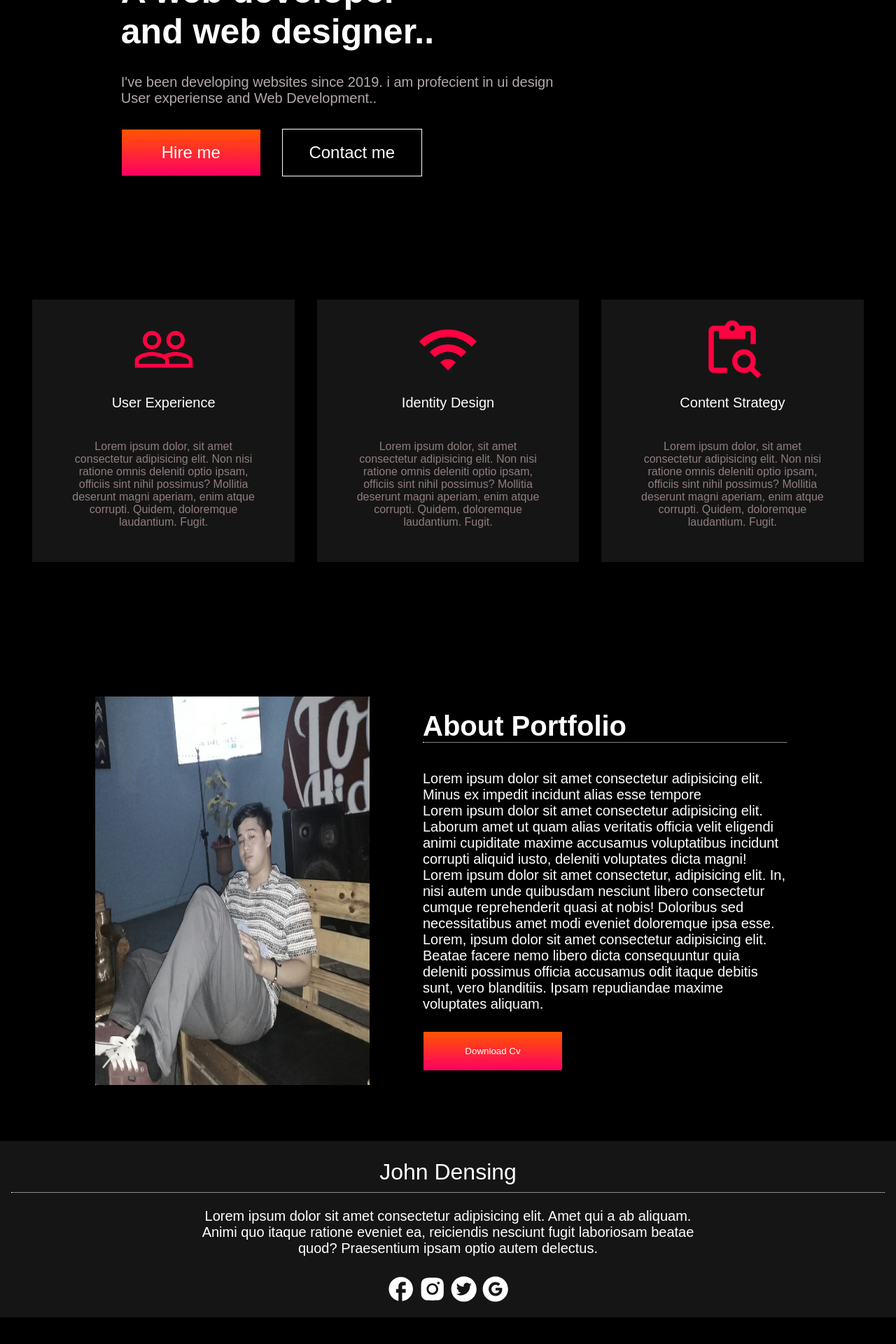
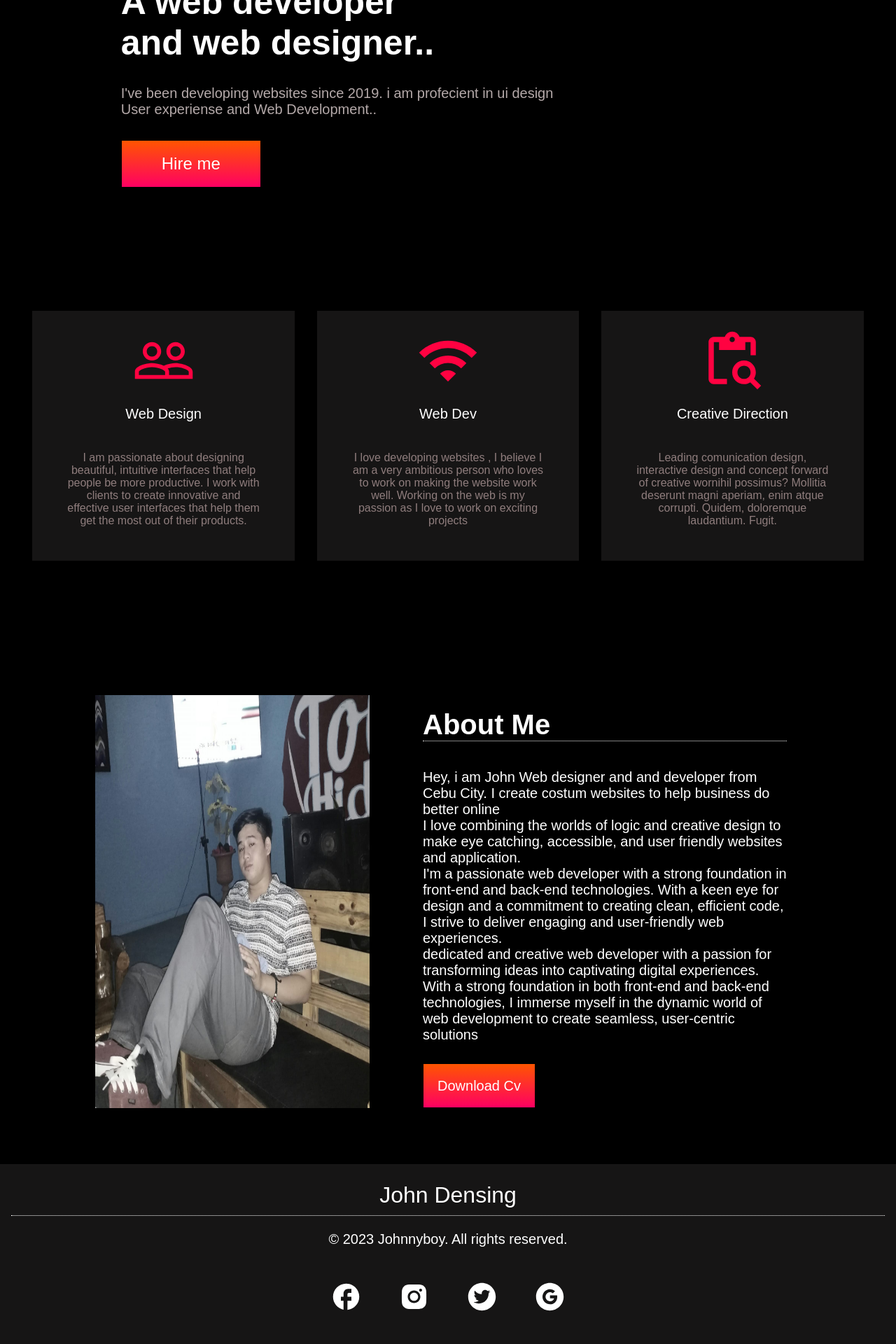
Before and after one commit to Johnnyboymahhboy/My-Portfolio, a React (Vite) app: page /My-Portfolio in a window 1280 px wide. Shown: the part 338-2258 px from the top of the page at 70% size. Before the commit the page ends 2220 px from the top, so only its background shows below. Built offline with nearby package versions, Linux system fonts and the light colour scheme.

Commit message:
add: initial files

```diff
--- a/src/Pages/About.jsx
+++ b/src/Pages/About.jsx
@@ -10,16 +10,20 @@ function About() {
                   <img className='img1' src={second} alt="" />
 
             <div className='para-container1'>
-            <h1 className='text-heading1'>About Portfolio Minimal</h1>
-            <p>Lorem ipsum dolor sit amet consectetur adipisicing elit. Minus ex impedit incidunt alias esse tempore</p>
-                <p>Lorem ipsum dolor sit amet consectetur adipisicing elit. Laborum amet ut quam alias veritatis officia velit eligendi animi cupiditate maxime accusamus voluptatibus incidunt corrupti aliquid iusto, deleniti voluptates dicta magni!</p>
-                <p>Lorem ipsum dolor sit amet consectetur, adipisicing elit. In, nisi autem unde quibusdam nesciunt libero consectetur cumque reprehenderit quasi at nobis! Doloribus sed necessitatibus amet modi eveniet doloremque ipsa esse.</p>
-                <p>Lorem, ipsum dolor sit amet consectetur adipisicing elit. Beatae facere nemo libero dicta consequuntur quia deleniti possimus officia accusamus odit itaque debitis sunt, vero blanditiis. Ipsam repudiandae maxime voluptates aliquam. </p>
-               <button className='downloadBtn1'>Download Cv</button>
+            <h1 className='text-heading1'>About Me</h1>
+            <p>Hey, i am John Web designer and and developer from Cebu City. I create costum websites to help business do better online</p>
+                <p>I love combining the worlds of logic and creative design to make eye catching, accessible, and user friendly websites and application. </p>
+                <p>I'm a passionate web developer with a strong foundation in front-end and back-end technologies. With a keen eye for design and a commitment to creating clean, efficient code, I strive to deliver engaging and user-friendly web experiences.</p>
+                <p> dedicated and creative web developer with a passion for transforming ideas into captivating digital experiences. With a strong foundation in both front-end and back-end technologies, I immerse myself in the dynamic world of web development to create seamless, user-centric solutions </p>
+                <div className='btaa'>
+               <a className='downloadBtn' href='https://drive.google.com/uc?export=download&id=1a9ZF5LbatRIN_DPGAyEhMLj3iEtRmnvW' download="ResumeDen-1.pdf">Download Cv</a>
+               </div>
             </div>
           </div>
         </div>
         </>
+
+
   )
 }
 
--- a/src/Pages/Home.jsx
+++ b/src/Pages/Home.jsx
@@ -1,8 +1,10 @@
 import React, { useState } from 'react'
+import { useNavigate } from 'react-router-dom'
 import './PagesStyleCss/HomeStyle.css'
 import './PagesStyleCss/aboutextension.css'
 import './PagesStyleCss/exp.css'
 import Img from '../assets/profile.jpg'
+import Contact from '../Pages/Contact'
 
 import { MdPeopleOutline } from 'react-icons/md';
 import { MdWifi } from 'react-icons/md';
@@ -11,7 +13,7 @@ import { MdOutlineContentPasteSearch } from 'react-icons/md';
 
 
 function Home() {
-
+  const navigate = useNavigate();
 
   return (
     <>
@@ -30,8 +32,7 @@ function Home() {
                     <p>User experiense and Web Development..</p>
                   </div>
                   <div className='btns'>
-                    <button className='btnHire'>Hire me</button>
-                    <button className='btnContact'>Contact me</button>
+                    <button className='btnHire' onClick={() => navigate('/My-Portfolio/contact')} >Hire me</button>
                   </div>
         </div>
     </div>
@@ -41,18 +42,18 @@ function Home() {
     <div className='an-container'>
         <div className='user-experience'>
           <MdPeopleOutline className='icons'/>
-          <h1 className='hd1'>User Experience</h1>
-          <p className='par'>Lorem ipsum dolor, sit amet consectetur adipisicing elit. Non nisi ratione omnis deleniti optio ipsam, officiis sint nihil possimus? Mollitia deserunt magni aperiam, enim atque corrupti. Quidem, doloremque laudantium. Fugit.</p>
+          <h1 className='hd1'>Web Design</h1>
+          <p className='par'>I am passionate about designing beautiful, intuitive interfaces that help people be more productive. I work with clients to create innovative and effective user interfaces that help them get the most out of their products.</p>
           </div>
         <div className='user-experience'>
         <MdWifi className='icons'/>
-          <h1 className='hd1'>Identity Design</h1>
-          <p className='par'>Lorem ipsum dolor, sit amet consectetur adipisicing elit. Non nisi ratione omnis deleniti optio ipsam, officiis sint nihil possimus? Mollitia deserunt magni aperiam, enim atque corrupti. Quidem, doloremque laudantium. Fugit.</p>
+          <h1 className='hd1'>Web Dev</h1>
+          <p className='par'>I love developing websites , I believe I am a very ambitious person who loves to work on making the website work well. Working on the web is my passion as I love to work on exciting projects</p>
         </div>
         <div className='user-experience'>
         <MdOutlineContentPasteSearch className='icons'/>
-          <h1 className='hd1'>Content Strategy</h1>
-          <p className='par'>Lorem ipsum dolor, sit amet consectetur adipisicing elit. Non nisi ratione omnis deleniti optio ipsam, officiis sint nihil possimus? Mollitia deserunt magni aperiam, enim atque corrupti. Quidem, doloremque laudantium. Fugit.</p>
+          <h1 className='hd1'>Creative Direction</h1>
+          <p className='par'>Leading comunication design, interactive design and concept forward of creative wornihil possimus? Mollitia deserunt magni aperiam, enim atque corrupti. Quidem, doloremque laudantium. Fugit.</p>
         </div>
       </div>
    </div>
@@ -64,15 +65,20 @@ function Home() {
                   <img className='img' src={Img} alt="" />
 
             <div className='para-container'>
-            <h1 className='text-heading'>About Portfolio</h1>
-                <p>Lorem ipsum dolor sit amet consectetur adipisicing elit. Minus ex impedit incidunt alias esse tempore</p>
-                <p>Lorem ipsum dolor sit amet consectetur adipisicing elit. Laborum amet ut quam alias veritatis officia velit eligendi animi cupiditate maxime accusamus voluptatibus incidunt corrupti aliquid iusto, deleniti voluptates dicta magni!</p>
-                <p>Lorem ipsum dolor sit amet consectetur, adipisicing elit. In, nisi autem unde quibusdam nesciunt libero consectetur cumque reprehenderit quasi at nobis! Doloribus sed necessitatibus amet modi eveniet doloremque ipsa esse.</p>
-                <p>Lorem, ipsum dolor sit amet consectetur adipisicing elit. Beatae facere nemo libero dicta consequuntur quia deleniti possimus officia accusamus odit itaque debitis sunt, vero blanditiis. Ipsam repudiandae maxime voluptates aliquam. </p>
-               <button className='downloadBtn'>Download Cv</button>
+            <h1 className='text-heading'>About Me</h1>
+            <p>Hey, i am John Web designer and and developer from Cebu City. I create costum websites to help business do better online</p>
+                <p>I love combining the worlds of logic and creative design to make eye catching, accessible, and user friendly websites and application. </p>
+                <p>I'm a passionate web developer with a strong foundation in front-end and back-end technologies. With a keen eye for design and a commitment to creating clean, efficient code, I strive to deliver engaging and user-friendly web experiences.</p>
+                <p> dedicated and creative web developer with a passion for transforming ideas into captivating digital experiences. With a strong foundation in both front-end and back-end technologies, I immerse myself in the dynamic world of web development to create seamless, user-centric solutions </p>
+               <div className='btaa'>
+               <a className='downloadBtn' href='https://drive.google.com/uc?export=download&id=1a9ZF5LbatRIN_DPGAyEhMLj3iEtRmnvW' download="ResumeDen-2.pdf">Download Cv</a>
+               </div>
             </div>
           </div>
    </div>
+
+
+
 
 
 
--- a/src/Pages/PagesStyleCss/HomeStyle.css
+++ b/src/Pages/PagesStyleCss/HomeStyle.css
@@ -65,18 +65,6 @@
   flex-wrap: nowrap;
 }
 
-.btnContact{
-  margin-left: 30px;
-  background-color: black;
-  color: white;
-  border: 1px solid white ;
-  transition: background-color 0.3s ease;
-  cursor: pointer;
-  width: 200px;
-  font-size: 1.5em;
-  padding: .8em;
-
-}
 .btnHire{
   background: linear-gradient(#ff5500, #ff0062);
   color: white;
@@ -154,18 +142,6 @@
     flex-wrap: nowrap;
   }
 
-  .btnContact{
-    margin-left: 20px;
-    background-color: black;
-    color: white;
-    border: 1px solid white ;
-    transition: background-color 0.3s ease;
-    cursor: pointer;
-    width: 100px;
-    font-size: 12px;
-    padding: .5em;
-
-  }
   .btnHire{
     background: linear-gradient(#ff5500, #ff0062);
     color: white;
@@ -261,18 +237,6 @@
     flex-wrap: nowrap;
   }
 
-  .btnContact{
-    margin-left: 20px;
-    background-color: black;
-    color: white;
-    border: 1px solid white ;
-    transition: background-color 0.3s ease;
-    cursor: pointer;
-    width: 100px;
-    font-size: 12px;
-    padding: .5em;
-
-  }
   .btnHire{
     background: linear-gradient(#ff5500, #ff0062);
     color: white;
@@ -1053,18 +1017,7 @@
     flex-wrap: nowrap;
   }
 
-  .btnContact{
-    margin-left: 20px;
-    background-color: black;
-    color: white;
-    border: 1px solid white ;
-    transition: background-color 0.3s ease;
-    cursor: pointer;
-    width: 100px;
-    font-size: 15px;
-    padding: .5em;
 
-  }
   .btnHire{
     background: linear-gradient(#ff5500, #ff0062);
     color: white;
--- a/src/Pages/PagesStyleCss/aboutextension.css
+++ b/src/Pages/PagesStyleCss/aboutextension.css
@@ -33,16 +33,17 @@
 
 }
 .downloadBtn{
-  margin-top: 2em;
-  width: 250px;
-  padding: 1.5em;
+  padding: 1em;
   background: linear-gradient(#ff5500, #ff0062);
   color: white;
   transition: background-color 0.3s ease;
   cursor: pointer;
   width: 200px;
+  border: 1px solid black ;
 
-  border: 1px solid black ;
+}
+.btaa{
+  margin-top: 50px;
 }
 
 
@@ -271,4 +272,5 @@
     font-size: 18px;
     font-family: Arial, Helvetica, sans-serif;
   }
+
 }
--- a/src/Pages/PagesStyleCss/abpage.css
+++ b/src/Pages/PagesStyleCss/abpage.css
@@ -14,7 +14,7 @@
 
 .img1{
   width: 35%;
-  max-width: 100%;
+  max-width: 500px;
   height: auto;
 
 }
@@ -52,6 +52,9 @@
   border: 1px solid white ;
   transform: scale(1.1);
 }
+.btaa{
+  margin-top: 50px;
+}
 
 
 
@@ -64,10 +67,15 @@
     padding: 0em;
     padding-top: 1em;
   }
+  .btaa{
+    margin-top: 50px;
+    margin-bottom: 50px;
+  }
+
 
   .img1{
     width: 35%;
-    min-width: 100px;
+    min-width: 200px;
     max-height: 500px;
   }
 
@@ -98,6 +106,9 @@
     min-width: 20px;
     border: 1px solid black ;
   }
+  .btaa{
+    margin-top: 50px;
+  }
 }
 
 @media (min-width: 200px) and (max-width: 319px){
@@ -108,10 +119,14 @@
     padding: 0em;
     padding-top: 1em;
   }
+  .btaa{
+    margin-top: 50px;
+    margin-bottom: 50px;
+  }
 
   .img1{
     width: 35%;
-    min-width: 100px;
+    min-width: 200px;
     max-height: 500px;
   }
 
@@ -162,6 +177,8 @@
     max-height: 500px;
   }
 
+
+
   .text-heading1{
     margin-bottom: 1em;
     color: white;
@@ -175,6 +192,7 @@
     font-size: 15px;
     font-family: Arial, Helvetica, sans-serif;
   }
+
 }
 
 @media (min-width: 577px) and (max-width: 767px){
--- a/src/components/Footer.css
+++ b/src/components/Footer.css
@@ -39,7 +39,16 @@
 }
 .soc{
   background-color: transparent;
+  color: white;
+}
 
+.acon{
+  background-color: transparent;
+}
+
+.soc:hover{
+
+  color: rgb(255, 8, 61);
 }
 
 @media (min-width: 230px) and (max-width: 319px){
--- a/src/components/Footer.jsx
+++ b/src/components/Footer.jsx
@@ -10,12 +10,13 @@ function Footer() {
     <>
       <div className='footer'>
         <h1 className='footer-text'>John Densing</h1>
-        <p className='footer-par'>Lorem ipsum dolor sit amet consectetur adipisicing elit. Amet qui a ab aliquam. Animi quo itaque ratione eveniet ea, reiciendis nesciunt fugit laboriosam beatae quod? Praesentium ipsam optio autem delectus.</p>
+        <p className='footer-par'>&copy; 2023 Johnnyboy. All rights reserved.</p>
+
         <div className='soc-media'>
-            <MdFacebook className='soc'/>
-            <AiFillInstagram className='soc'/>
-            <AiFillTwitterCircle className='soc'/>
-            <AiFillGoogleCircle className='soc'/>
+          <a href="https://www.facebook.com/Johnyoyong1" className='soc'><MdFacebook className='acon'/></a>
+          <a href="https://www.instagram.com/johnny_boyyyyyyyyyyyyyy/" className='soc'><AiFillInstagram className='acon' /></a>
+          <a href="https://twitter.com/johndensin87961" className='soc'><AiFillTwitterCircle className='acon' /></a>
+          <a href="" className='soc'><AiFillGoogleCircle className='acon' /></a>
         </div>
       </div>
     </>
```
Also changed, not shown: src/Pages/Contact.jsx (+24 -0 lines), src/Pages/PagesStyleCss/Contact.css (+144 -11 lines), src/components/Navbar.jsx (+9 -3 lines).
